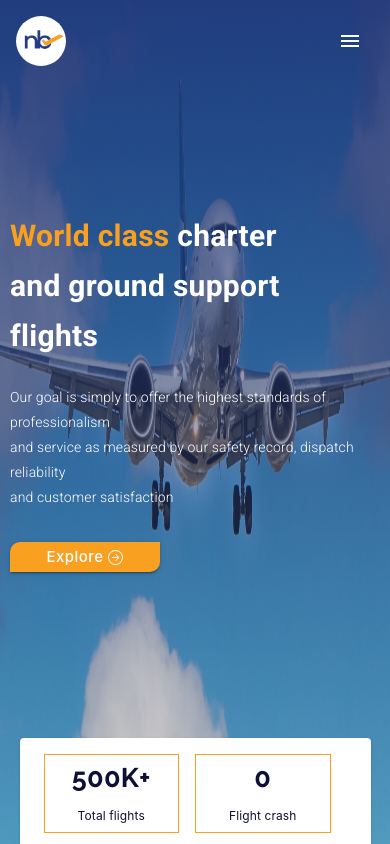
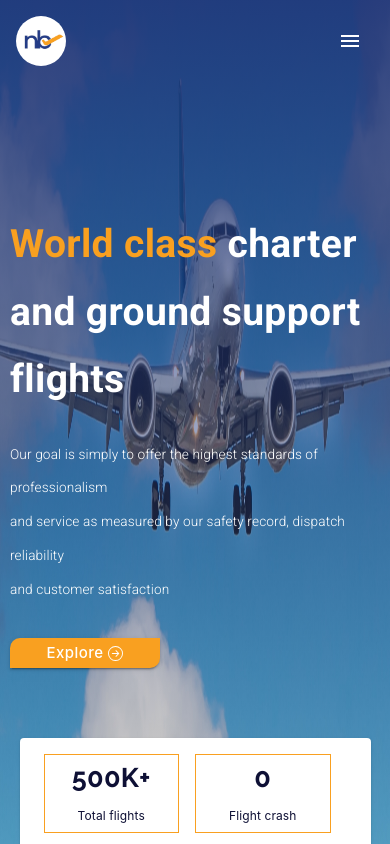
Before and after one commit to NBJ-Developer/nbj-client, a React (Create React App) app: page / in a window 390 px wide. Shown: the top 844 px of the page. Built offline with nearby package versions, Linux system fonts and the light colour scheme.

Commit message:
Adjusted the fontsize on the home page and improve the responsiveness

```diff
--- a/src/components/About/OurStory.jsx
+++ b/src/components/About/OurStory.jsx
@@ -79,7 +79,7 @@ export default function OurStory({ourStoryProps}) {
         alignItems: 'center',
         width: '80%',
         maxHeight: '60.5vh',
-        mt: 25,
+        mt: 23,
       }}>
         <Box sx={{
           display: 'flex',
--- a/src/components/Hero/Hero.jsx
+++ b/src/components/Hero/Hero.jsx
@@ -44,6 +44,7 @@ function SwipeableHeroStepper() {
     <Box>
       <Box  sx={{
         maxWidth: '100%',
+        maxHeight: '100vh',
         position: 'relative',
       }}
       >
@@ -74,16 +75,17 @@ function SwipeableHeroStepper() {
 
       <Box sx={{
         position: 'absolute',
-        top: {xs: '25vh', md:'25vh'},
-        left: {xs: '10px', md: '80px'},
+        top: {xs: '25vh', sm: '17vh', md:'25vh'},
+        left: {xs: '10px', sm: '15px', md: '80px'},
         width: '90%',
+        height: 'auto',
       }}>
-        <Slider slideComponent={
+         <Slider slideComponent={
           <Typography sx={{
             font: 'Raleway',
             fontWeight: '700',
-            fontSize: {xs: '30px', sm: '45px', md:'70px'},
-            lineHeight: {xs: '50px',sm: '55px', md: '80px'},
+            fontSize: {xs: '10vw', sm: '10vw', md:'70px'},
+            lineHeight: {xs: '8vh', sm: '12vh', md: '80px'},
             color: '#ffffff',
             textAlign: {xs: 'center', md: 'left'},
           }}>
@@ -97,8 +99,8 @@ function SwipeableHeroStepper() {
           <Typography sx={{
             font: 'Raleway',
             fontWeight: '700',
-            fontSize: {xs: '30px', sm: '45px', md:'70px'},
-            lineHeight: {xs: '50px',sm: '55px', md: '80px'},
+            fontSize: {xs: '10vw', sm: '10vw', md:'70px'},
+            lineHeight: {xs: '8vh',sm: '12vh', md: '80px'},
             color: '#ffffff',
             textAlign: {xs: 'center', md: 'left'},
           }}>
@@ -110,21 +112,20 @@ function SwipeableHeroStepper() {
           <Typography sx={{
             font: 'Raleway',
             fontWeight: '700',
-            fontSize: {xs: '30px', sm: '45px', md:'70px'},
-            lineHeight: {xs: '50px',sm: '55px', md: '80px'},
+            fontSize: {xs: '10vw', sm: '10vw', md:'70px'},
+            lineHeight: {xs: '8vh',sm: '12vh', md: '80px'},
             color: '#ffffff',
             textAlign: {xs: 'center', md: 'left'},
           }}>
             flights
           </Typography >
         }/>
-
-        <Typography sx={{
+          <Typography sx={{
           mt: 3,
           font: 'inter',
           fontWeight: '300',
-          fontSize: {xs: '14px', sm: '18px', md: '22px'},
-          lineHeight: {xs: '25px', sm: '32px', md: '36px'},
+          fontSize: {xs: '3.5vw', sm: '3vw', md: '22px'},
+          lineHeight: {xs: '4vh', sm: '4vh', md: '36px'},
           color: '#ffffff',
         }}>
           Our goal is simply to offer the highest standards of professionalism
@@ -132,8 +133,8 @@ function SwipeableHeroStepper() {
         <Typography sx={{
           font: 'inter',
           fontWeight: '300',
-          fontSize: {xs: '14px', sm: '18px', md: '22px'},
-          lineHeight: {xs: '25px', sm: '32px', md: '36px'},
+          fontSize: {xs: '3.5vw', sm: '3vw', md: '22px'},
+          lineHeight: {xs: '4vh', sm: '4vh', md: '36px'},
           color: '#ffffff',
         }}>
           and service as measured by our safety record, dispatch reliability
@@ -141,11 +142,12 @@ function SwipeableHeroStepper() {
         <Typography sx={{
           font: 'inter',
           fontWeight: '300',
-          fontSize: {xs: '14px', sm: '18px', md: '22px'},
-          lineHeight: {xs: '25px', sm: '32px', md: '36px'},
+          fontSize: {xs: '3.5vw', sm: '3vw', md: '22px'},
+          lineHeight: {xs: '4vh', sm: '4vh', md: '36px'},
           color: '#ffffff',
         }}> and customer satisfaction
         </Typography>
+
         <Box sx={{
           mt: 4,
         }}>
--- a/src/components/Services/Services.jsx
+++ b/src/components/Services/Services.jsx
@@ -123,7 +123,7 @@ export default function Services() {
               height: '550px',
             }}>
               <Box>
-                <Grid container spacing={4}>
+                <Grid container spacing={1}>
                 <Grid item md={3}>
                 <Slider slideComponent={<ServicesCard content={content[0]}/>}/>
                 </Grid>
--- a/src/components/Services/ServicesCard.jsx
+++ b/src/components/Services/ServicesCard.jsx
@@ -12,10 +12,10 @@ import { Box } from '@mui/material';
 export default function ServicesCard({ content }) {
   return (
     <Card sx={{
-        width: {xs: '100%', md: 320},
-        maxHeight: '90%',
-        pb: {xs: 0, md: 2},
-        }}>
+      width: {xs: '100%', md: 320},
+      height: {xs: '90%', md: '67vh'},
+      pb: {xs: 0, md: 2},
+    }}>
       <CardActionArea>
         <CardMedia
           component="img"
@@ -31,7 +31,7 @@ export default function ServicesCard({ content }) {
             font: 'Open Sans',
             fontWeight: '600',
             fontSize: {xs: '18px', sm: '19px',  md: '20px'},
-            lineHeight: {xs: '28px', sm: '32px',  md: '37px'},
+            lineHeight: {xs: '28px', sm: '32px',  md: '25px'},
             textAlign: content.justify === 'left'? 'left': 'center',
           }}>
             {content.label}
@@ -41,7 +41,7 @@ export default function ServicesCard({ content }) {
             textAlign: 'center',
             fontWeight: '400',
             fontSize: {xs: '12px', sm: '13px', md: '14px'},
-            lineHeight: {xs: '23px', sm: '25px', md: '27px'},
+            lineHeight: {xs: '23px', sm: '25px', md: '18px'},
             textAlign: content.justify === 'left'? 'left': 'center',
           }}>
             {content.body}
```
